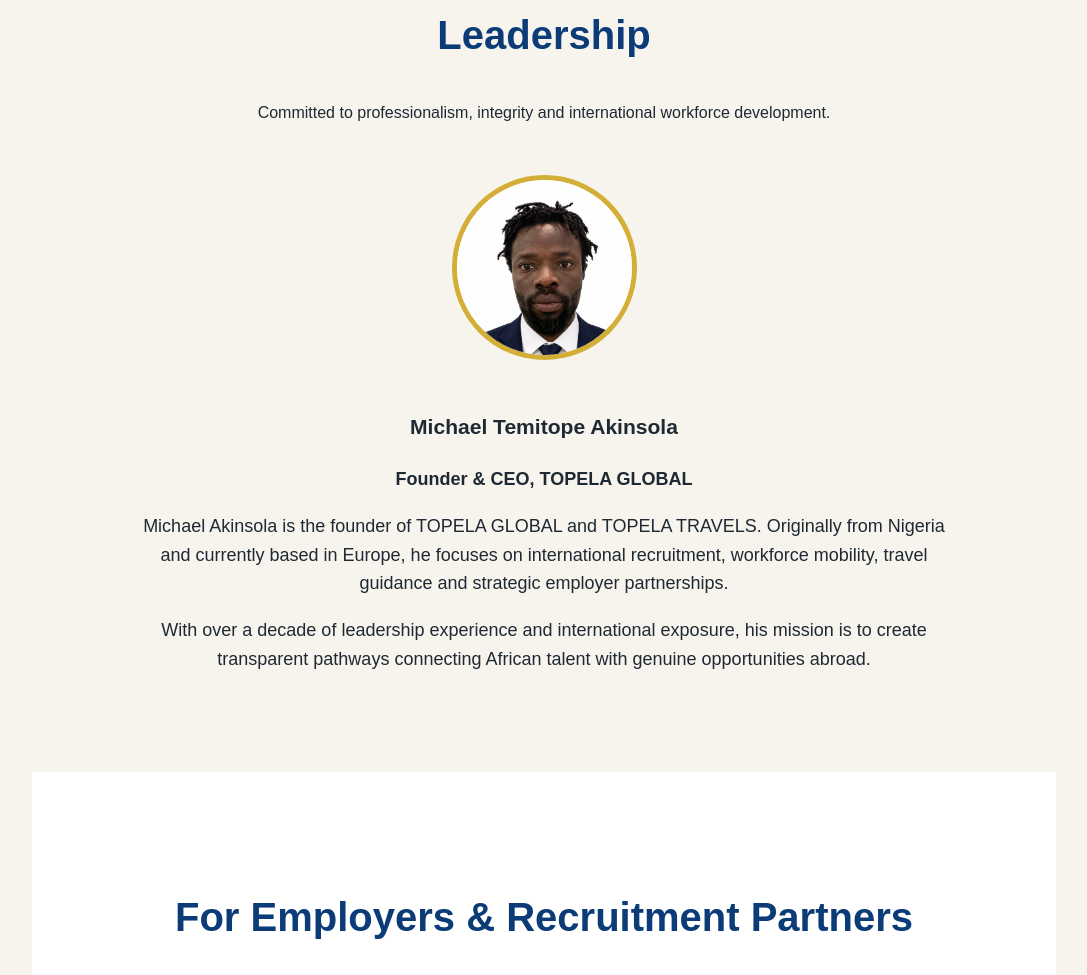
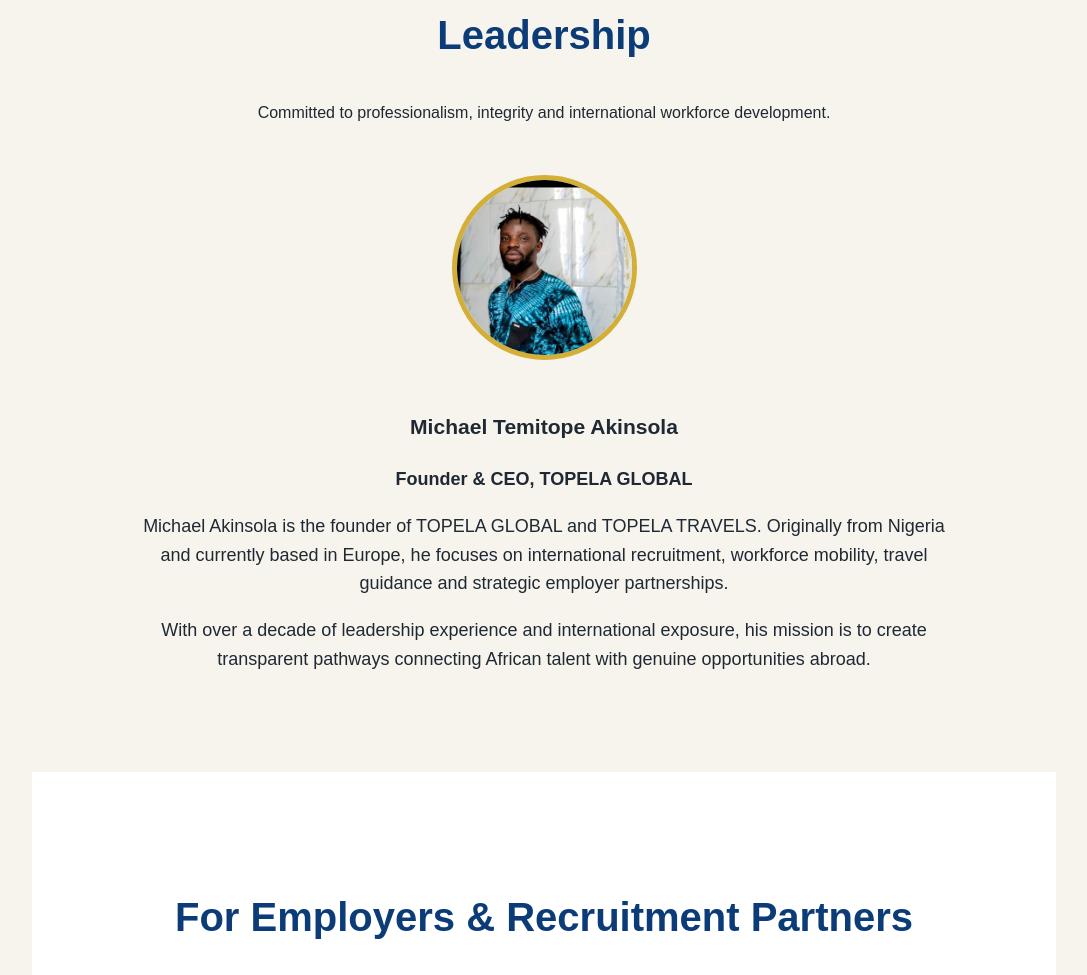
Before and after one commit to Topsido81/Topela-glob-update, a plain HTML site: page topela-global-main/index.html in a window 1280 px wide. Shown: the part 6334-7309 px from the top of the page, without its empty margins (96-1183 px from the left). Drawn offline with Linux system fonts and the light colour scheme.

Commit message:
Update founder image source in index.html

```diff
--- a/topela-global-main/index.html
+++ b/topela-global-main/index.html
@@ -618,7 +618,7 @@
 
 <div class="about-founder" style="text-align:center;">
 
-<img src="assets/michael-akinsola.jpg"
+<img src="assets/alt.jpg"
 alt="Michael Akinsola"
 class="leader-photo">
 
```
